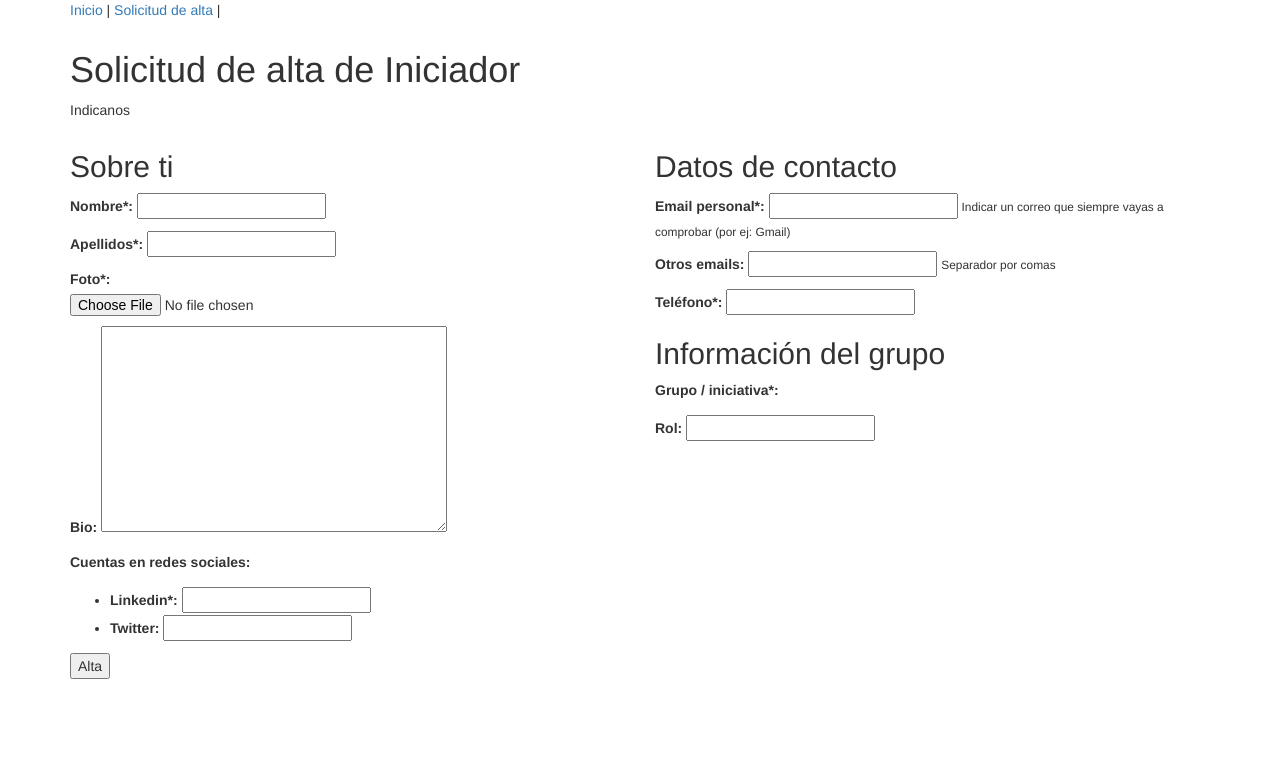
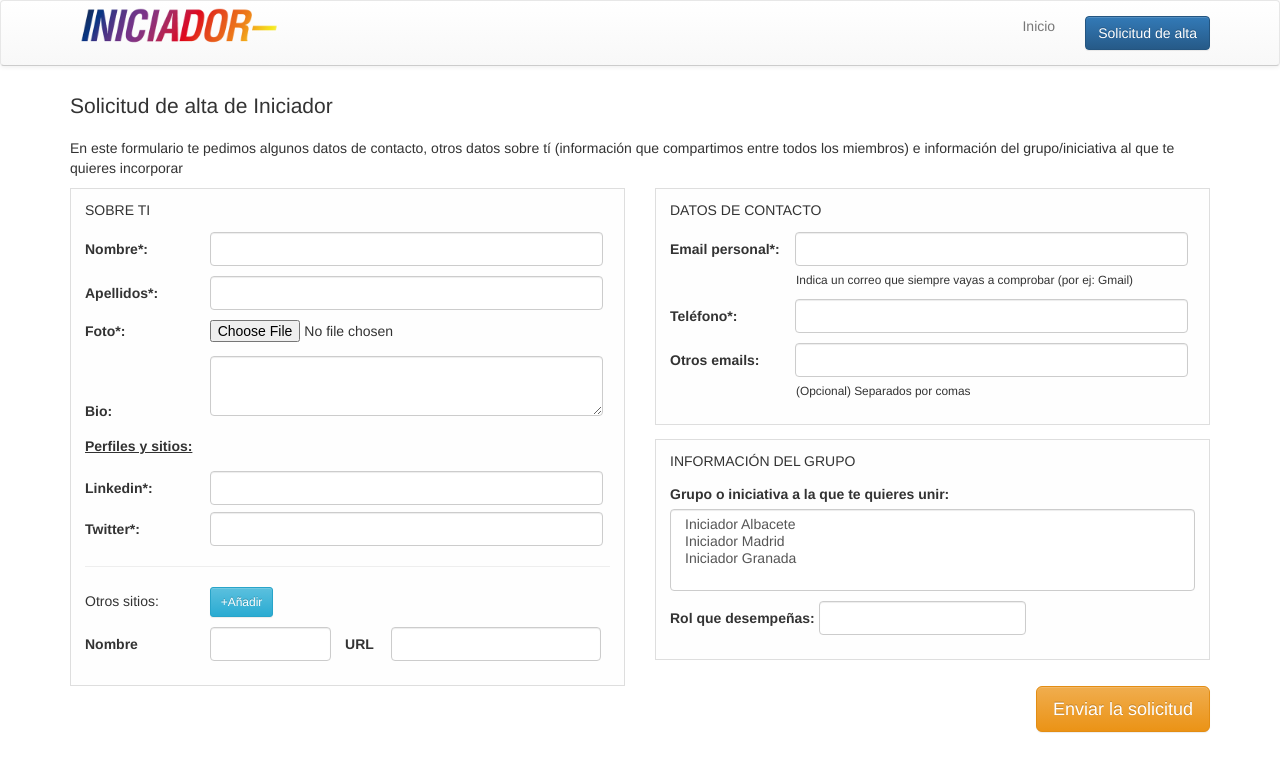
Before and after one commit to hhkaos/reiniciador, a Django app: template members/templates/members/signup.html in a window 1280 px wide. Shown: the top 772 px of the page. Run offline with Django 3.2, Linux system fonts and the light colour scheme; the template is opened without the code that fills it: values that come from a table or form of the project are taken from there, others are empty; data comes from the database, SQL or seed files in the repository; both versions use the stored data as it was after the commit; parts of the project's set-up code (start-up, migrations or seed data) failed here and were passed over; some libraries are stand-ins or nearby versions.

Commit message:
Signup form finish, pending valitadion

```diff
--- /dev/null
+++ b/members/forms.py
@@ -0,0 +1,12 @@
+from django import forms
+
+from .models import Member
+from django.contrib.auth.models import User
+
+class SignupForm(forms.ModelForm):
+    class Meta:
+       model = Member
+       fields = [
+           'user', 'photo', 'bio', 'phone', 'role', 'status',
+           'profiles', 'secondary_emails', 'groups'
+       ]
--- a/members/models.py
+++ b/members/models.py
@@ -36,8 +36,6 @@ class Profile(models.Model):
     NETWORK = Choices(
         ('linkedin', 'Linkedin'),
         ('twitter', 'Twitter'),
-        ('facebook', 'Facebook'),
-        ('personal_site', 'Personal site'),
         ('other', 'Other'),
     )
 
--- /dev/null
+++ b/members/static/members/css/style.css
@@ -0,0 +1,114 @@
+.header{
+  border-bottom: 1px solid #ccc;
+  margin-bottom: 2em
+}
+#logo{
+  height: 50px;
+  display: inline-block;
+}
+
+
+h1{
+  font-size: 1.5em;
+  margin: 0 0 1em 0;
+}
+#signup-form h2{
+  margin: 0 0 1em 0;
+  font-size: 1em;
+  font-weight: 200;
+  text-transform: uppercase;
+}
+#signup-form .short label,
+span.short{
+  width: 23%;
+  display: inline-block;
+}
+#other_profiles li label,
+#other_profiles input{
+  width: 23%;
+  display: inline-block;
+}
+#other_profiles label:nth-child(3){
+  margin-left: 2%;
+  width: 8%;
+}
+#signup-form #other_profiles .short input.form-control{
+  width: 121px;
+}
+#signup-form #other_profiles .short input.form-control:nth-child(4){
+  width: 40%;
+}
+
+#signup-form .short input,
+#signup-form .short textarea{
+  width: 75%;
+}
+#signup-form small{
+  display:block;
+  margin-left: 24%;
+  margin-top: .5em;
+}
+#signup-form label{
+    display: inline-block;
+}
+#signup-form .form-control{
+display: inline-block;
+width: auto;
+}
+input[type=file]{
+    display: inline-block;
+}
+#id_bio{
+  display:block;
+  width: 100%;
+  height: 60px;
+}
+#id_groups{
+  display: block;
+  width: 100%;
+  padding: 6px 12px;
+  font-size: 14px;
+  line-height: 1.42857143;
+  color: #555;
+  background-color: #FFF;
+  background-image: none;
+  border: 1px solid #CCC;
+  border-radius: 4px;
+  -webkit-box-shadow: inset 0 1px 1px rgba(0, 0, 0, 0.075);
+  box-shadow: inset 0 1px 1px rgba(0, 0, 0, 0.075);
+  -webkit-transition: border-color ease-in-out .15s,-webkit-box-shadow ease-in-out .15s;
+  -o-transition: border-color ease-in-out .15s,box-shadow ease-in-out .15s;
+  transition: border-color ease-in-out .15s,box-shadow ease-in-out .15s;
+}
+#profiles li{
+  margin-bottom: .5em;
+  list-style: none;
+  margin-left: 0;
+}
+ul#profiles,
+#profiles ul{
+  margin: 0;
+  padding:0;
+  list-style: none;
+}
+label[for="id_profiles"]{
+  text-decoration: underline;
+}
+.mt1{
+  margin-top: 1em;
+}
+.mt2{
+  margin-top: 2em;
+}
+.mb1{
+  margin-bottom: 1em;
+}
+.mb2{
+  margin-bottom: 2em;
+}
+
+.box{
+  border: 1px solid #dedede;
+  padding: 1em;
+  background-color: #fefefe;
+}
--- /dev/null
+++ b/members/static/members/js/scripts.js
@@ -0,0 +1,17 @@
+$(document).ready(function(){
+
+  $("#add-website").click(function(e){
+    e.preventDefault();
+    var order = $("#other_profiles li").length + 1;
+    $("#other_profiles").append('\n '+
+      '<li class="short"> ' +
+        '<label for="id_website_name_' + order + '">Nombre</label> ' +
+        '<input id="id_website_name_' + order + '" maxlength="100" name="website_name_' + order + '" type="text" class="form-control"> ' +
+        '<label for="id_website_url_' + order + '">URL</label> ' +
+        '<input id="id_website_url_' + order + '" maxlength="100" name="website_url_' + order + '" type="text" class="form-control"> \n'+
+      '</li>'
+    );
+    $('#num_websites').val(order);
+  });
+
+});
--- a/members/templates/base.html
+++ b/members/templates/base.html
@@ -10,17 +10,27 @@
     <!-- Latest compiled and minified CSS -->
     <link rel="stylesheet" href="https://maxcdn.bootstrapcdn.com/bootstrap/3.3.1/css/bootstrap.min.css">
     <link rel="stylesheet" href="https://maxcdn.bootstrapcdn.com/bootstrap/3.3.1/css/bootstrap-theme.min.css">
+    <link rel="stylesheet" type="text/css" href="{% static 'members/css/style.css' %}" />
+    <script src="//ajax.googleapis.com/ajax/libs/jquery/2.1.1/jquery.min.js"></script>
     <script src="https://maxcdn.bootstrapcdn.com/bootstrap/3.3.1/js/bootstrap.min.js"></script>
-    <link rel="stylesheet" type="text/css" href="{% static 'members/css/style.css' %}" />
+    <script src="{% static 'members/js/scripts.js' %}" /></script>
+
 </head>
 
 <body>
+  <div class="header navbar navbar-default">
+    <section class="container ">
+      <img id="logo" src="{% static 'members/img/logo.png' %}">
+      <ul class="nav navbar-nav navbar-right">
+        <li></li>
+        <li><a href="{% url 'home' %}">Inicio</a></li>
+        <li><a href="{% url 'members:signup' %}"><span class="btn btn-primary">Solicitud de alta</span></a></li>
+        <!--<a href="">Login</a>-->
+      </nav>
+    </section>
+
+  </div>
   <div class="container">
-    <p>
-      <a href="{% url 'home' %}">Inicio</a> |
-      <a href="{% url 'members:signup' %}">Solicitud de alta</a> |
-      <!--<a href="">Login</a>-->
-    </p>
     {% block body %}{% endblock body %}
   </div>
 </body>
--- a/members/templates/members/signup.html
+++ b/members/templates/members/signup.html
@@ -5,73 +5,97 @@
 <div class="row">
   <div class="col-md-12">
     <h1>Solicitud de alta de Iniciador</h1>
-    <p>Indicanos</p>
+    <p>En este formulario te pedimos algunos datos de contacto, otros datos sobre tí (información que compartimos entre todos los miembros) e información del grupo/iniciativa al que te quieres incorporar</p>
   </div>
 </div>
 
-<form action="" method="post" class="row">
+<form action="" method="post" class="row mb2" id="signup-form">
     {% csrf_token %}
     <div class="col-md-6">
+      <div class="box">
         <h2>Sobre ti</h2>
-      <p>
+        <p class="short">
           <label for="id_first_name">Nombre*:</label>
-        <input type="text" id="id_first_name" name="first_name" required></input>
+          <input type="text" class="form-control" id="id_first_name" name="first_name" required></input>
         </p>
-      <p>
-        <label for="id_last_name">Apellidos*:</label>
-        <input type="text" id="id_first_name" name="last_name" required></input>
+        <p class="short">
+          <label for="id_last_name" >Apellidos*:</label>
+          <input type="text" class="form-control" id="id_first_name" name="last_name" required></input>
         </p>
         <p>
 
-      <p>
-        <label for="id_photo">Foto*:</label> <input id="id_photo" name="photo" type="file" required>
+        <p class="short">
+          <label for="id_photo" >Foto*:</label>
+          <input id="id_photo" name="photo" type="file" required>
         </p>
-      <p>
-        <label for="id_bio">Bio:</label> <textarea cols="40" id="id_bio" name="bio" rows="10"></textarea>
+        <p class="short">
+          <label for="id_bio" >Bio:</label>
+          <textarea cols="40" id="id_bio" name="bio" rows="10" class="form-control"></textarea>
         </p>
 
         <p>
-        <label for="id_profiles">Cuentas en redes sociales:</label>
-        <ul>
-            <li>
+          <label for="id_profiles">Perfiles y sitios:</label>
+          <ul id="profiles">
+              <li class="short">
                 <label for="id_linkedin">Linkedin*:</label>
-              <input id="id_linkedin" maxlength="100" name="linkedin" type="text" required>
+                <input id="id_linkedin" maxlength="100" name="linkedin" type="text" class="form-control" required>
+              </li>
+              <li class="short">
+                <label for="id_twitter">Twitter*:</label>
+                <input id="id_twitter" maxlength="100" name="twitter" type="text" class="form-control" required>
               </li>
               <li>
-              <label for="id_twitter">Twitter:</label>
-              <input id="id_twitter" maxlength="100" name="twitter" type="text">
+                <hr>
+                <p><span class="short">Otros sitios:</span> <span class="btn btn-sm btn-info" id="add-website">+Añadir</span></p>
+                <input type="hidden" id="num_websites" name="num_websites" value="1">
+                <ul id="other_profiles">
+                  <li class="short">
+                    <label for="id_website_name_1">Nombre</label>
+                    <input id="id_website_name_1" maxlength="100" name="website_name_1" type="text" class="form-control">
+                    <label for="id_website_url_1">URL</label>
+                    <input id="id_website_url_1" maxlength="100" name="website_url_1" type="text" class="form-control">
+                  </li>
+                </ul>
               </li>
           </ul>
 
         </p>
       </div>
+    </div>
     <div class="col-md-6">
+      <div class="box mb1">
         <h2>Datos de contacto</h2>
+        <p class="short">
           <label for="id_primary_email">Email personal*:</label>
-      <input type="text" id="id_primary_email" name="primary_email" required></input>
-      <small>Indicar un correo que siempre vayas a comprobar (por ej: Gmail)</small>
+          <input type="text" id="id_primary_email" name="primary_email" class="form-control" required></input>
+          <small>Indica un correo que siempre vayas a comprobar (por ej: Gmail)</small>
         </p>
-    <p>
+        <p class="short">
+          <label for="id_phone">Teléfono*:</label>
+          <input id="id_phone" maxlength="100" name="phone" class="form-control" type="text" required>
+        </p>
+        <p class="short">
           <label for="id_secondary_emails">Otros emails:</label>
-      <input id="id_secondary_emails" name="secondary_emails" type="text"></input>
-      <small>Separador por comas</small>
+          <input id="id_secondary_emails" name="secondary_emails" class="form-control" type="text"></input>
+          <small>(Opcional) Separados por comas</small>
         </p>
-      <p>
-        <label for="id_phone">Teléfono*:</label> <input id="id_phone" maxlength="100" name="phone" type="text" required>
-      </p>
+      </div>
+      <div class="box">
         <h2>Información del grupo</h2>
         <p>
-        <label for="id_groups">Grupo / iniciativa*:</label>
+          <label for="id_groups">Grupo o iniciativa a la que te quieres unir:</label>
           {{form.groups}}
         </p>
 
         <p>
-        <label for="id_role">Rol:</label> <input id="id_role" maxlength="100" name="role" type="text">
+          <label for="id_role">Rol que desempeñas:</label>
+          <input id="id_role" maxlength="100" class="form-control" name="role" type="text">
         </p>
+      </div>
 
     </div>
     <div class="col-md-12">
-      <input type="submit" value="Alta">
+      <input type="submit" value="Enviar la solicitud" class="pull-right btn btn-lg btn-warning">
     </div>
 </form>
 {% endblock %}
```
Also changed, not shown: members/views.py (+30 -13 lines), README.md, db.sqlite3, members/static/members/img/logo.png (added). Lines whose indentation alone changed are shown as unchanged.
